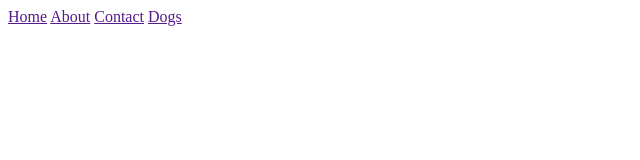
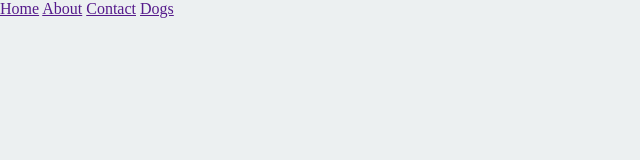
Before and after one commit to arihant47/CSS-Animations, a plain HTML site: page Flexbox/Flexbox Nav/index.html in a window 1280 px wide. Shown: the whole page, without its empty margins (0-640 px from the left). Drawn offline with Linux system fonts and the light colour scheme; files that its build step writes are made by us from their sources.

Commit message:
Link stylesheet

```diff
--- a/Flexbox/Flexbox Nav/index.html
+++ b/Flexbox/Flexbox Nav/index.html
@@ -1,7 +1,8 @@
 <!DOCTYPE html>
 <html>
 <head>
-	<title>Transform: Scale</title>
+	<title>Flexbox Navbar</title>
+	<link rel="stylesheet" type="text/css" href="style.css">
 </head>
 <body>
 	<nav>
```
